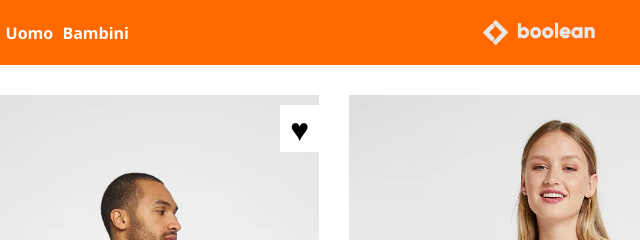
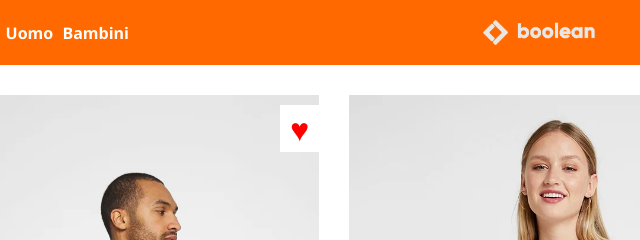
Before and after one commit to Pierp23/html-css-boolando, a plain HTML site: page index.html in a window 1280 px wide. In both pictures the pointer is over the element 400 px from the left and 128 px from the top of the page. Shown: the top 240 px of the page, 101-741 px from the left. Drawn offline with nearby package versions, Linux system fonts and the light colour scheme.

Commit message:
Bonus - :hover sul cuore

```diff
--- a/css/style.css
+++ b/css/style.css
@@ -91,7 +91,6 @@ header .my-row *{
     display: none;
 }
 
-
 .col *{
     color: black;
 }
@@ -117,6 +116,10 @@ header .my-row *{
     position: absolute;
     right: 0;
     top: 10px;
+}
+
+.col .heart:hover{
+    color: red;
 }
 
 .col .icons{
```
